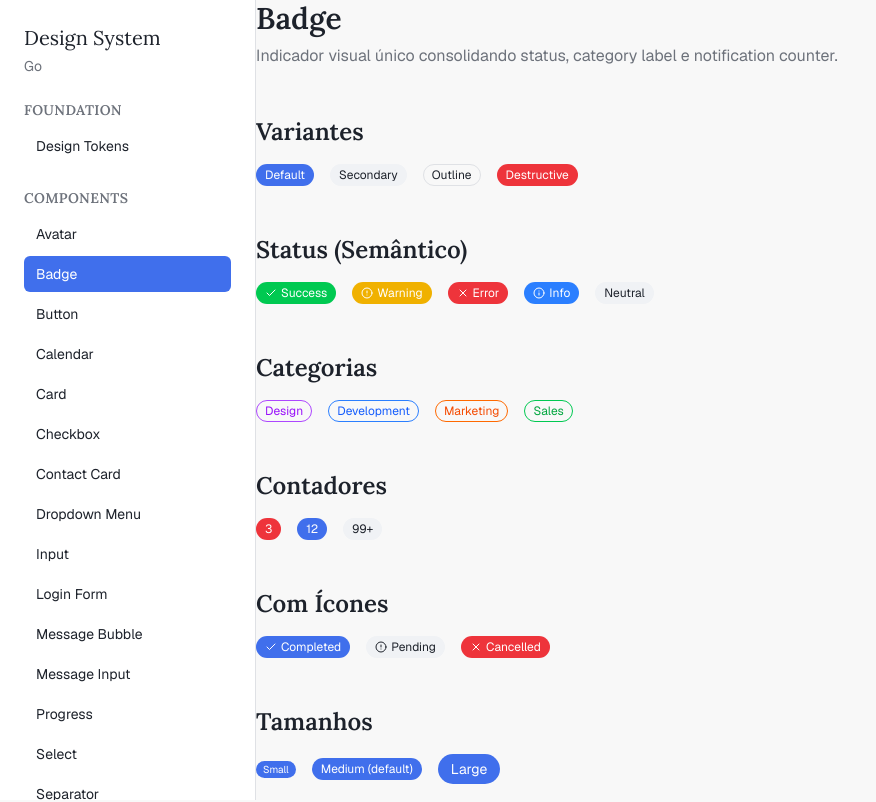
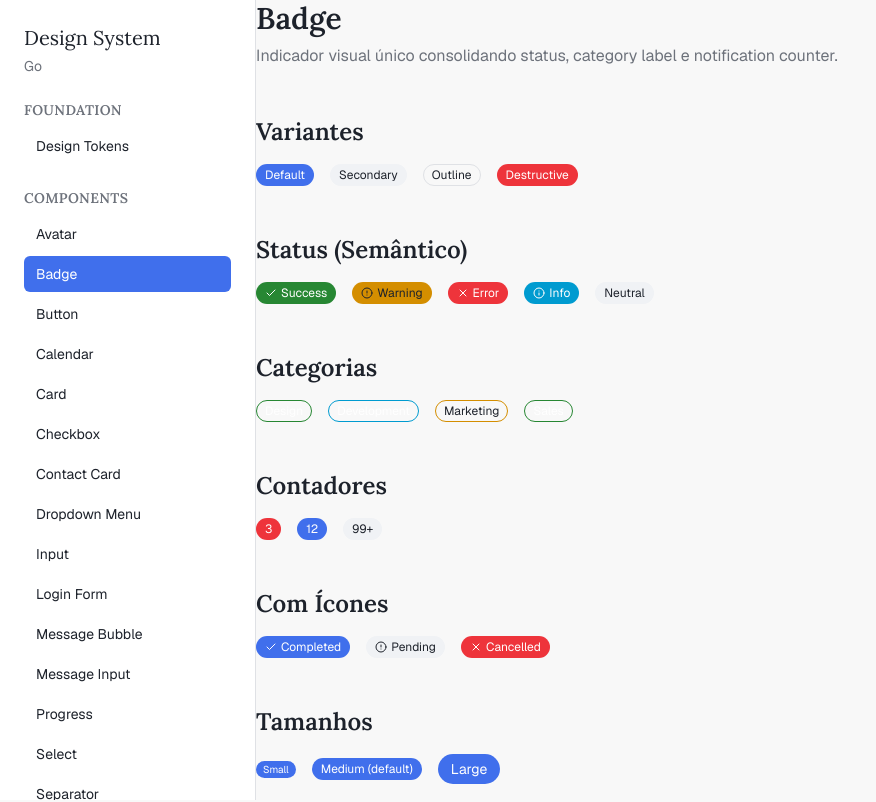
Before and after one commit to FAQ-com-chatbot-WhatsApp/faqchatbot, a Next.js app in the folder frontend/: page /styleguide/components/badge in a window 1280 px wide. Shown: the top 802 px of the page, without its empty margins (0-876 px from the left). Built offline with nearby package versions, Linux system fonts and the light colour scheme.

Commit message:
refactor: refatora page.tsx

```diff
--- a/frontend/src/app/styleguide/components/badge/page.tsx
+++ b/frontend/src/app/styleguide/components/badge/page.tsx
@@ -28,11 +28,11 @@ export default function BadgeShowcase() {
       <section className="space-y-4">
         <h2 className="text-2xl font-medium">Status (Semântico)</h2>
         <div className="flex flex-wrap gap-4">
-          <Badge variant="default" className="bg-green-500 hover:bg-green-600">
+          <Badge variant="default" className="bg-success text-success-foreground hover:bg-success/90">
             <Check />
             Success
           </Badge>
-          <Badge variant="default" className="bg-yellow-500 hover:bg-yellow-600">
+          <Badge variant="default" className="bg-warning text-warning-foreground hover:bg-warning/90">
             <AlertCircle />
             Warning
           </Badge>
@@ -40,7 +40,7 @@ export default function BadgeShowcase() {
             <X />
             Error
           </Badge>
-          <Badge variant="default" className="bg-blue-500 hover:bg-blue-600">
+          <Badge variant="default" className="bg-info text-info-foreground hover:bg-info/90">
             <Info />
             Info
           </Badge>
@@ -52,16 +52,16 @@ export default function BadgeShowcase() {
       <section className="space-y-4">
         <h2 className="text-2xl font-medium">Categorias</h2>
         <div className="flex flex-wrap gap-4">
-          <Badge variant="outline" className="border-purple-500 text-purple-600">
+          <Badge variant="outline" className="border-success text-success-foreground">
             Design
           </Badge>
-          <Badge variant="outline" className="border-blue-500 text-blue-600">
+          <Badge variant="outline" className="border-info text-info-foreground">
             Development
           </Badge>
-          <Badge variant="outline" className="border-orange-500 text-orange-600">
+          <Badge variant="outline" className="border-warning text-warning-foreground">
             Marketing
           </Badge>
-          <Badge variant="outline" className="border-green-500 text-green-600">
+          <Badge variant="outline" className="border-success text-success-foreground">
             Sales
           </Badge>
         </div>
@@ -168,7 +168,7 @@ export default function BadgeShowcase() {
 <Badge className="bg-info text-info-foreground">Info</Badge>
 
 {/* Categorias com outline */}
-<Badge variant="outline" className="border-purple-500 text-purple-600">
+<Badge variant="outline" className="border-success text-success-foreground">
   Design
 </Badge>`}</code>
           </pre>
```
